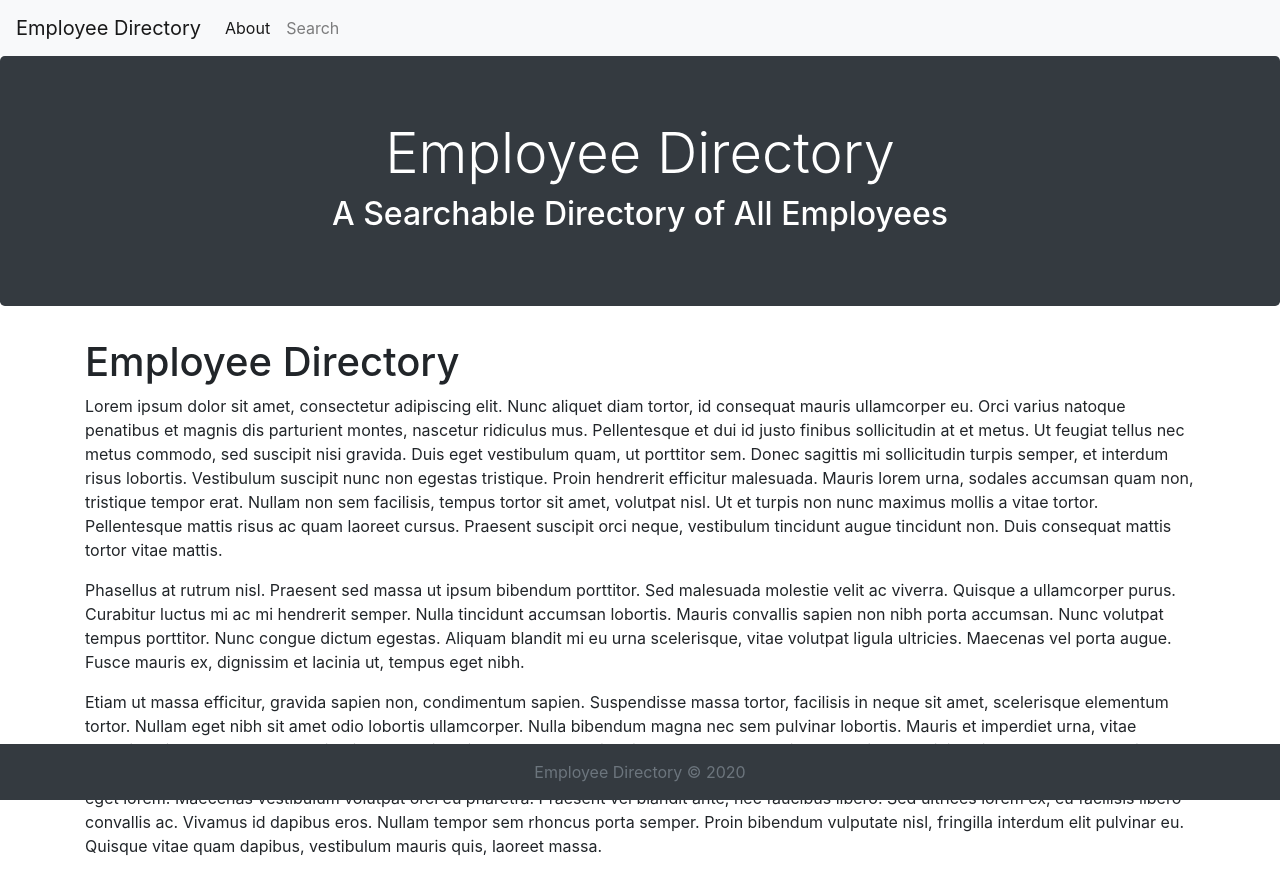
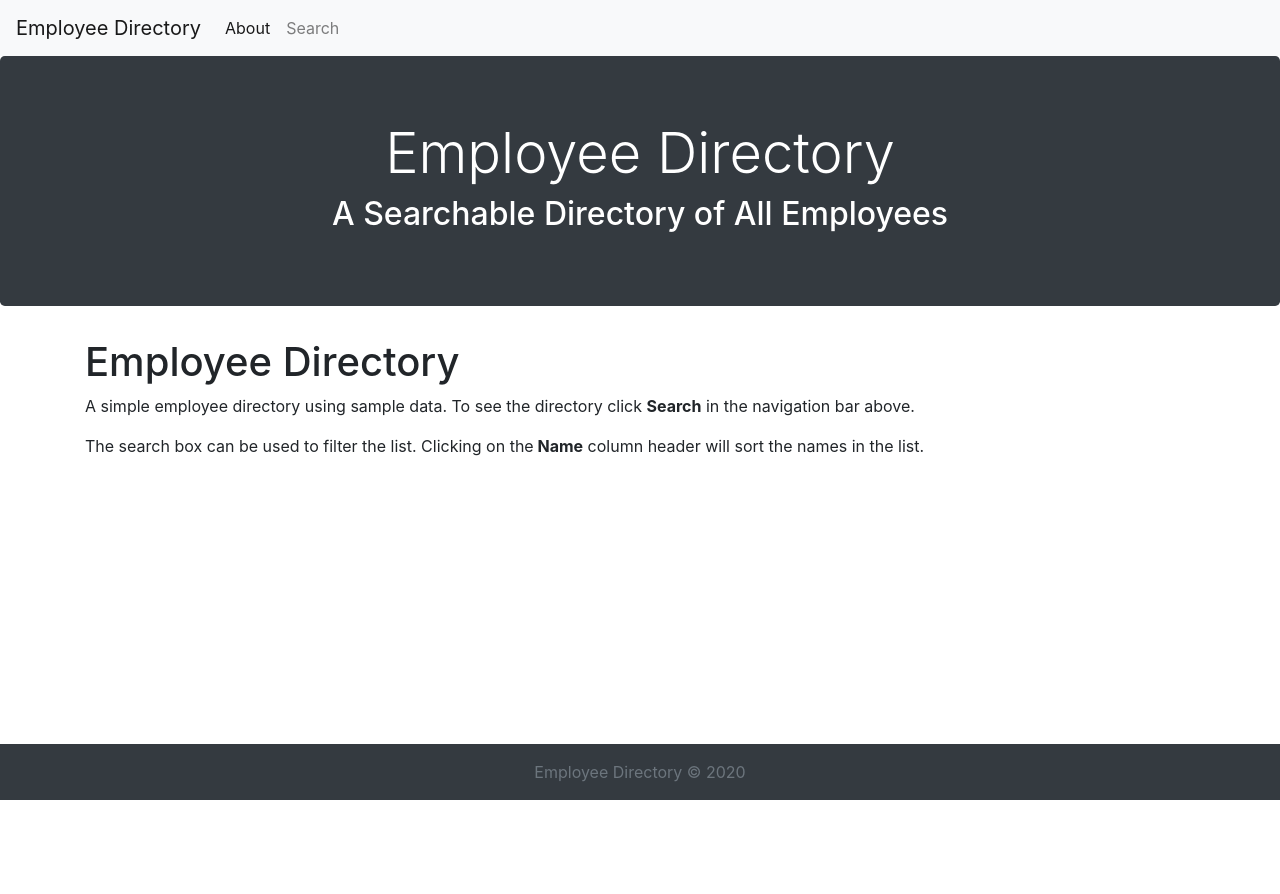
Before and after one commit to wilmararturo/employee-directory, a React (Create React App) app: page / in a window 1280 px wide. Shown: the top 894 px of the page. After the commit the page ends 800 px from the top, so only its background shows below. Built offline with nearby package versions, Linux system fonts and the light colour scheme.

Commit message:
customization

```diff
--- a/src/pages/About.js
+++ b/src/pages/About.js
@@ -20,47 +20,12 @@ function About() {
         <Row>
           <Col size="md-12">
             <p>
-              Lorem ipsum dolor sit amet, consectetur adipiscing elit. Nunc
-              aliquet diam tortor, id consequat mauris ullamcorper eu. Orci
-              varius natoque penatibus et magnis dis parturient montes, nascetur
-              ridiculus mus. Pellentesque et dui id justo finibus sollicitudin
-              at et metus. Ut feugiat tellus nec metus commodo, sed suscipit
-              nisi gravida. Duis eget vestibulum quam, ut porttitor sem. Donec
-              sagittis mi sollicitudin turpis semper, et interdum risus
-              lobortis. Vestibulum suscipit nunc non egestas tristique. Proin
-              hendrerit efficitur malesuada. Mauris lorem urna, sodales accumsan
-              quam non, tristique tempor erat. Nullam non sem facilisis, tempus
-              tortor sit amet, volutpat nisl. Ut et turpis non nunc maximus
-              mollis a vitae tortor. Pellentesque mattis risus ac quam laoreet
-              cursus. Praesent suscipit orci neque, vestibulum tincidunt augue
-              tincidunt non. Duis consequat mattis tortor vitae mattis.
+              A simple employee directory using sample data. To see the
+              directory click <b>Search</b> in the navigation bar above.
             </p>
             <p>
-              Phasellus at rutrum nisl. Praesent sed massa ut ipsum bibendum
-              porttitor. Sed malesuada molestie velit ac viverra. Quisque a
-              ullamcorper purus. Curabitur luctus mi ac mi hendrerit semper.
-              Nulla tincidunt accumsan lobortis. Mauris convallis sapien non
-              nibh porta accumsan. Nunc volutpat tempus porttitor. Nunc congue
-              dictum egestas. Aliquam blandit mi eu urna scelerisque, vitae
-              volutpat ligula ultricies. Maecenas vel porta augue. Fusce mauris
-              ex, dignissim et lacinia ut, tempus eget nibh.
-            </p>
-            <p>
-              Etiam ut massa efficitur, gravida sapien non, condimentum sapien.
-              Suspendisse massa tortor, facilisis in neque sit amet, scelerisque
-              elementum tortor. Nullam eget nibh sit amet odio lobortis
-              ullamcorper. Nulla bibendum magna nec sem pulvinar lobortis.
-              Mauris et imperdiet urna, vitae lobortis dui. Nunc elementum elit
-              mi, non mattis enim congue at. Proin mi lectus, ullamcorper id
-              hendrerit eu, ultricies vitae lacus. Nunc vehicula, erat eget
-              laoreet condimentum, felis ante malesuada leo, nec efficitur diam
-              nisi eget nisi. Cras arcu lacus, tristique in bibendum vitae,
-              elementum eget lorem. Maecenas vestibulum volutpat orci eu
-              pharetra. Praesent vel blandit ante, nec faucibus libero. Sed
-              ultrices lorem ex, eu facilisis libero convallis ac. Vivamus id
-              dapibus eros. Nullam tempor sem rhoncus porta semper. Proin
-              bibendum vulputate nisl, fringilla interdum elit pulvinar eu.
-              Quisque vitae quam dapibus, vestibulum mauris quis, laoreet massa.
+              The search box can be used to filter the list. Clicking on the
+              <b> Name</b> column header will sort the names in the list.
             </p>
           </Col>
         </Row>
```
